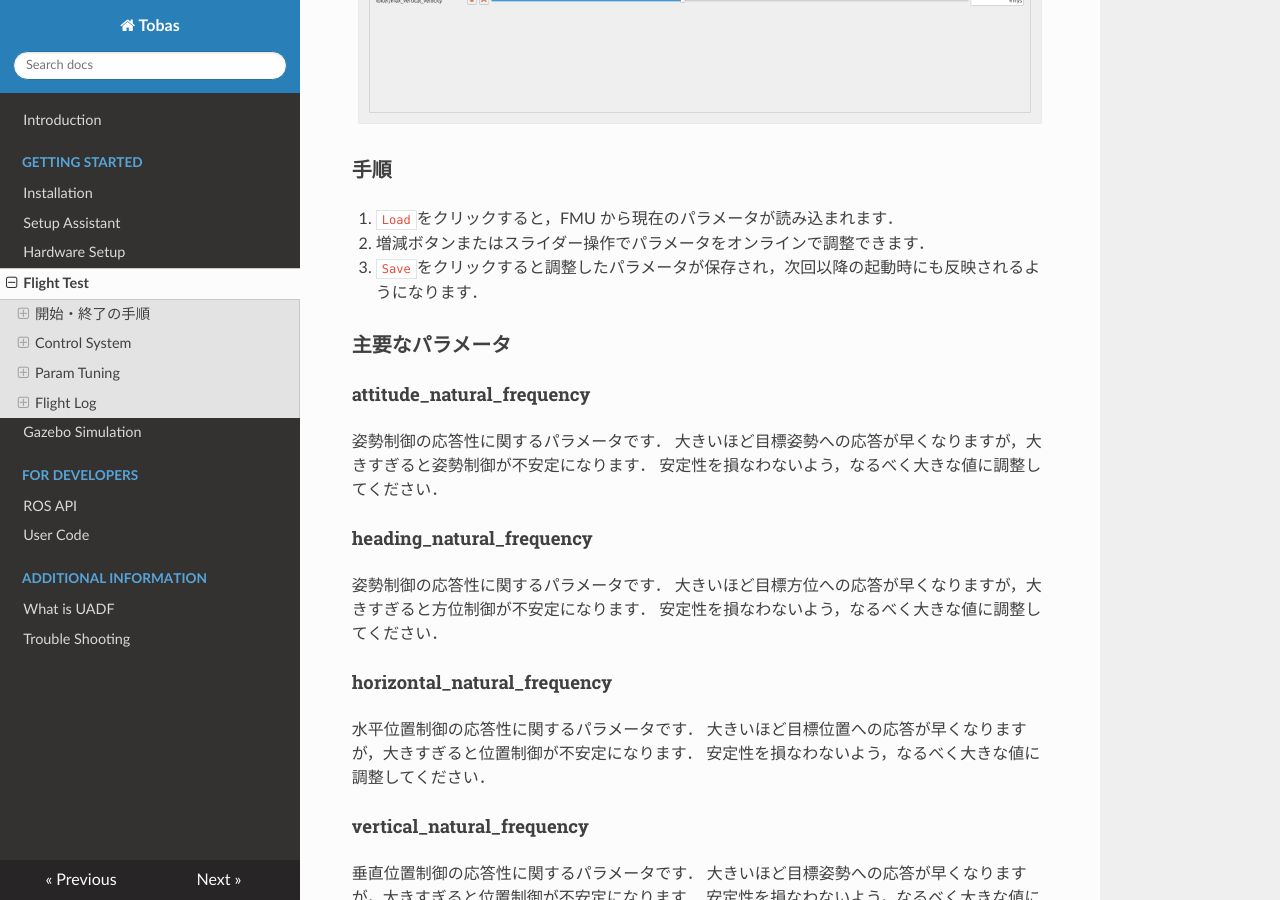
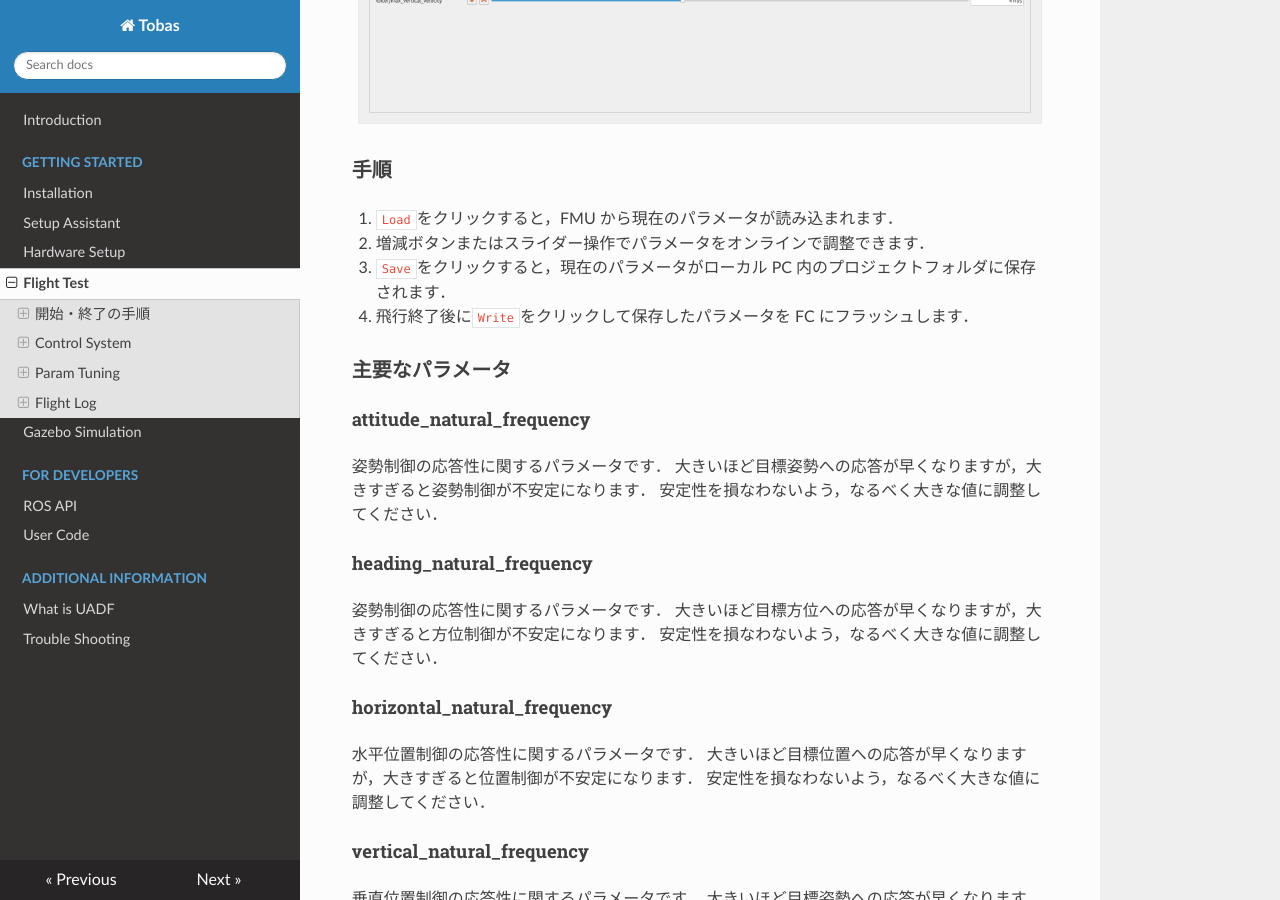
Before and after one commit to TobasFlightControl/tobas_wiki_ja, an MkDocs documentation site: the page built from docs/flight_test.md, in a window 1280 px wide and 900 px high, scrolled down 4141 px. Built offline with MkDocs 1.6.1, drawn with Linux system fonts in a browser that asks for light colours; nearby versions of some CDN libraries.

Commit message:
edit: flight_test

```diff
--- a/docs/flight_test.md
+++ b/docs/flight_test.md
@@ -76,7 +76,8 @@
 
 1. `Load`をクリックすると，FMU から現在のパラメータが読み込まれます．
 1. 増減ボタンまたはスライダー操作でパラメータをオンラインで調整できます．
-1. `Save`をクリックすると調整したパラメータが保存され，次回以降の起動時にも反映されるようになります．
+1. `Save`をクリックすると，現在のパラメータがローカル PC 内のプロジェクトフォルダに保存されます．
+1. 飛行終了後に`Write`をクリックして保存したパラメータを FC にフラッシュします．
 
 ### 主要なパラメータ
 
```
